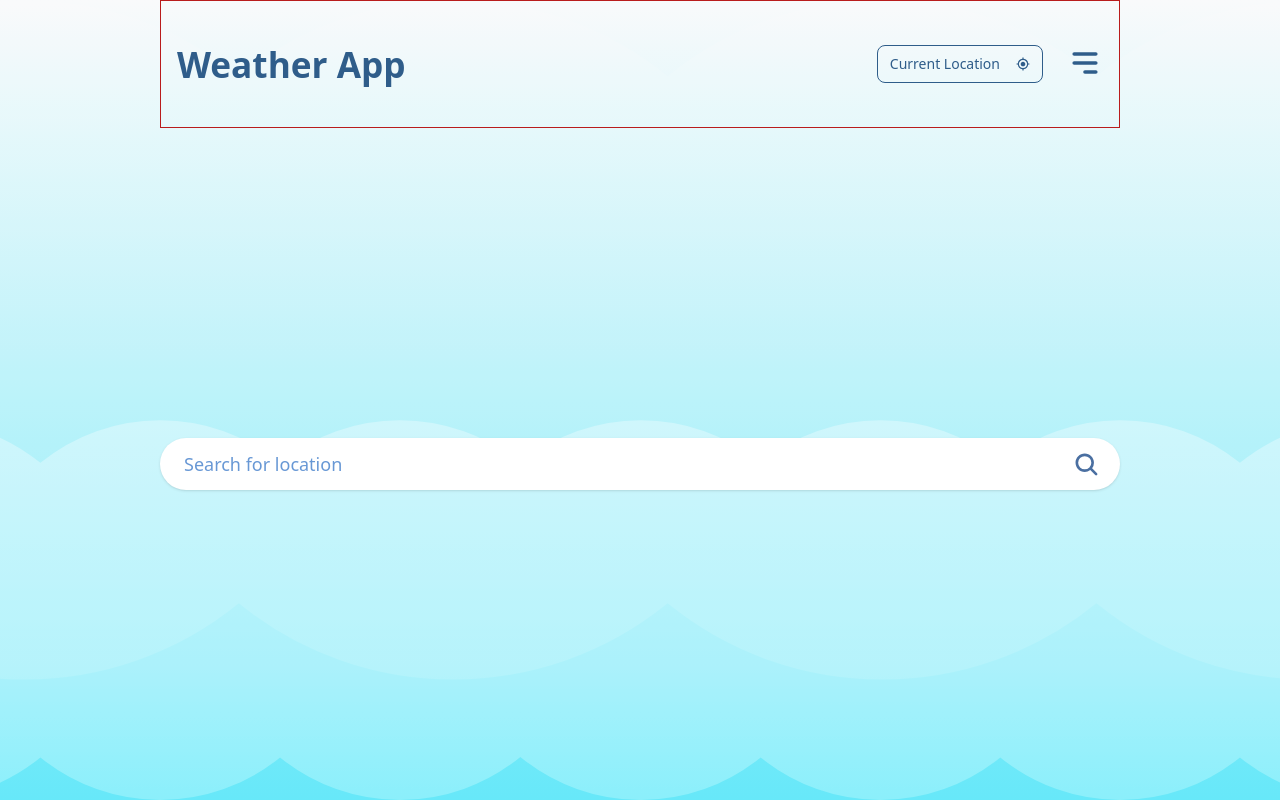
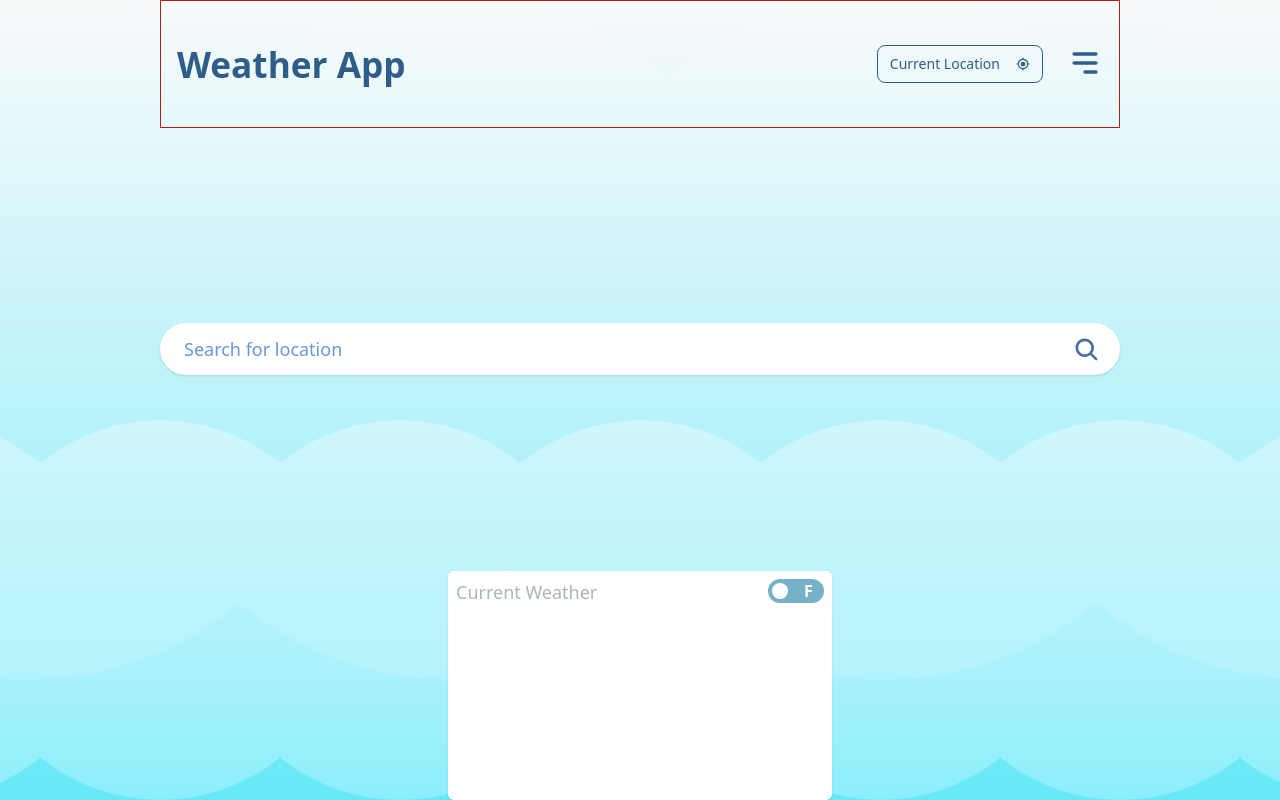
Before and after one commit to KasunUmesh/React-Weather-app, a React (Vite) app: page / in a window 1280 px wide. Built offline with nearby package versions, Linux system fonts and the light colour scheme.

Commit message:
ToggleSwitch Created

```diff
--- /dev/null
+++ b/src/components/CurrentWeather/CurrentWeather.jsx
@@ -0,0 +1,16 @@
+import ToggleSwitch from "../ToggleSwitch/ToggleSwitch";
+
+function CurrentWeather() {
+  return (
+    <div className="bg-[#FFFFFF] shadow rounded-md p-2 flex flex-col w-96">
+        <div className="flex justify-between">
+            <p className="font-medium text-[1.125rem] text-[#727E8E]">Current Weather</p>
+            <div>
+                <ToggleSwitch/>
+            </div>
+        </div>
+    </div>
+  )
+}
+
+export default CurrentWeather
--- /dev/null
+++ b/src/components/ToggleSwitch/ToggleSwitch.jsx
@@ -0,0 +1,31 @@
+import  { useState } from 'react';
+
+const ToggleSwitch = (props) => {
+  const [toggled, setToggled] = useState(false);
+
+  return (
+    <label className="relative inline-block w-14 h-6 cursor-pointer ">
+      <input
+        type="checkbox"
+        className="hidden"
+        onClick={() => {
+          setToggled((checked) => !checked);
+          // eslint-disable-next-line react/prop-types
+          props.onClick();
+        }}
+      />
+      <div className="absolute top-0 left-0 w-14 h-6 rounded-full bg-[#77b1c7] transition duration-300 ease-in-out">
+        <div
+          className={`absolute top-1 left-1 w-4 h-4 rounded-full bg-white transition duration-300 ease-in-out ${
+            toggled ? 'transform translate-x-7' : ''
+          }`}
+        ></div>
+      </div>
+      <span className={`absolute ml-2 text-[1rem] font-semibold ${toggled ? 'text-white' : 'text-white ml-9'}`}>
+        {toggled ? 'C' : 'F'}
+      </span>
+    </label>
+  );
+};
+
+export default ToggleSwitch;
--- a/src/pages/Home.jsx
+++ b/src/pages/Home.jsx
@@ -1,3 +1,4 @@
+import CurrentWeather from "../components/CurrentWeather/CurrentWeather"
 import Header from "../components/Header/Header"
 
 import Search from "../components/Search/Search"
@@ -9,6 +10,7 @@ function Home() {
         <img src="src/assets/bg.svg" alt="backgroundImage" className="absolute object-cover h-screen mix-blend-overlay opacity-80"/>
         <Header/>
         <Search/>
+        <CurrentWeather/>
     </div>
   )
 }
```
